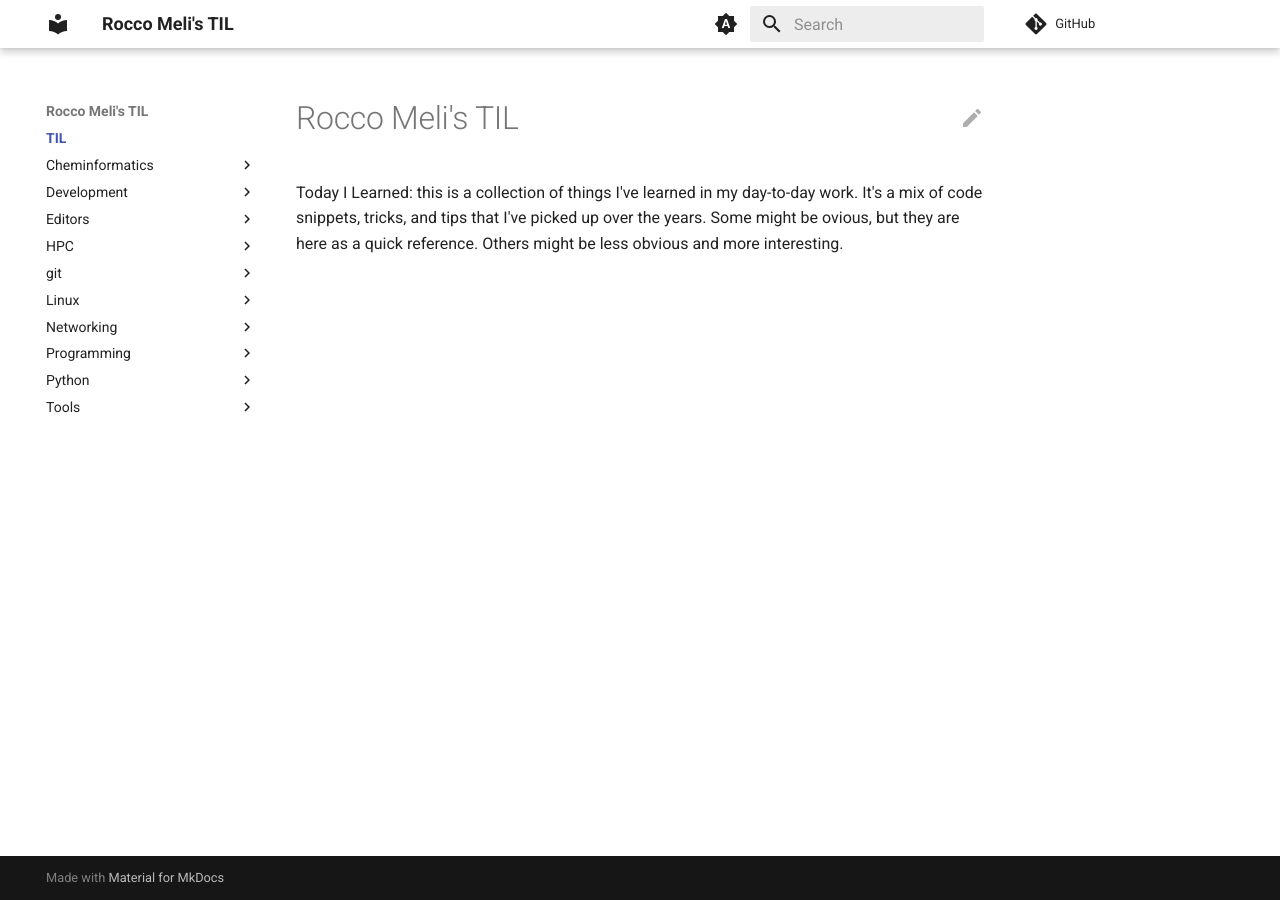
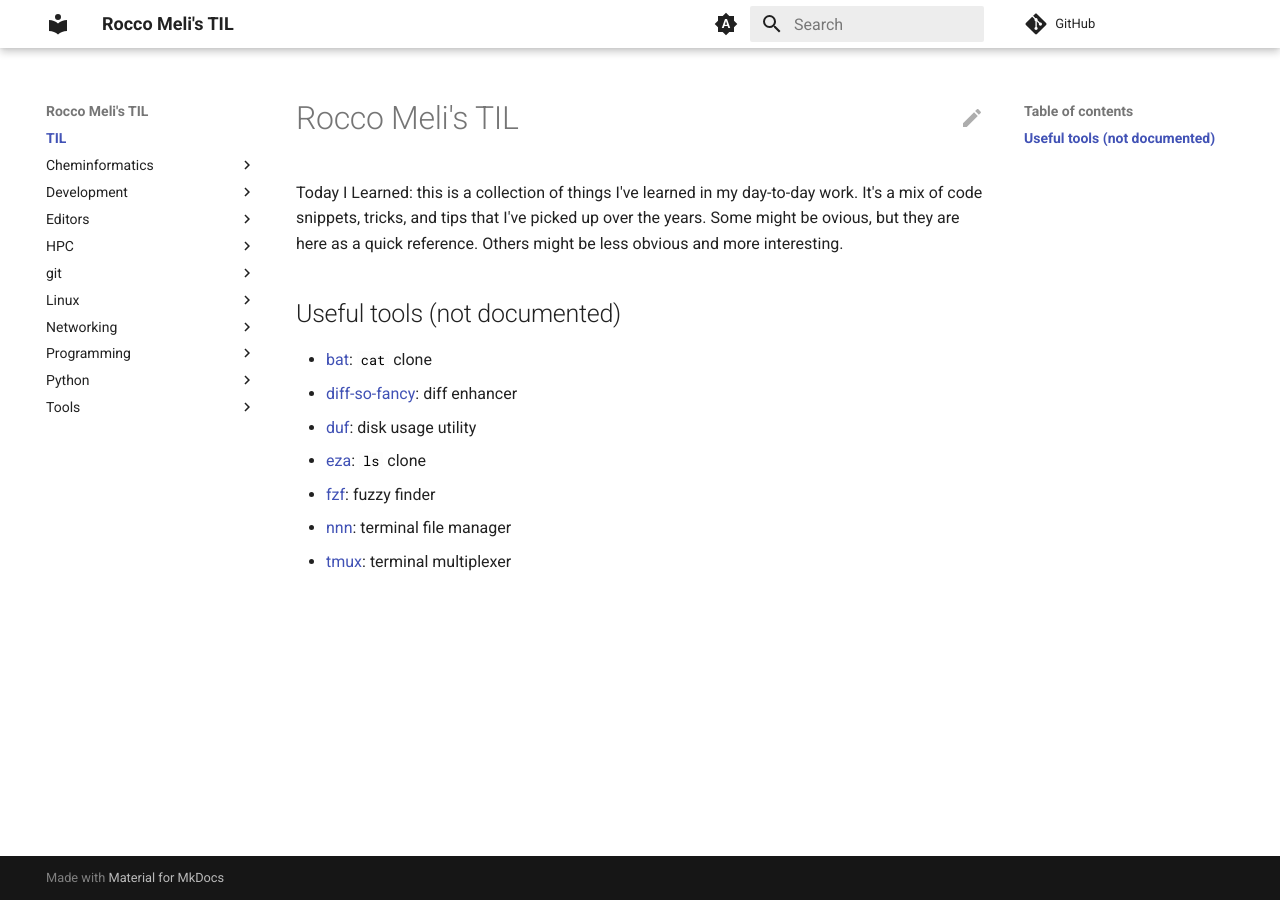
Before and after one commit to RMeli/TIL, an MkDocs documentation site: the page built from docs/index.md, in a window 1280 px wide. Built offline with MkDocs 1.6.1 and Material for MkDocs 9.7.7, drawn with Linux system fonts in a browser that asks for light colours; comment, search, counter and statistics services are not loaded.

Commit message:
cleanup and tools

```diff
--- a/docs/index.md
+++ b/docs/index.md
@@ -4,3 +4,21 @@ Today I Learned: this is a collection of things I've learned in my day-to-day wo
 It's a mix of code snippets, tricks, and tips that I've picked up over the years.
 Some might be ovious, but they are here as a quick reference.
 Others might be less obvious and more interesting.
+
+## Useful tools (not documented)
+
+* [bat]: `cat` clone
+* [diff-so-fancy]: diff enhancer
+* [duf]: disk usage utility
+* [eza]: `ls` clone
+* [fzf]: fuzzy finder
+* [nnn]: terminal file manager
+* [tmux]: terminal multiplexer
+
+[bat]: https://github.com/sharkdp/bat
+[diff-so-fancy]: https://github.com/so-fancy/diff-so-fancy
+[duf]: https://github.com/muesli/duf
+[eza]: https://github.com/eza-community/eza
+[fzf]: https://github.com/junegunn/fzf
+[nnn]: https://github.com/jarun/nnn
+[tmux]: https://github.com/tmux/tmux
```
Also changed, not shown: README.md (+1 -51 lines).
